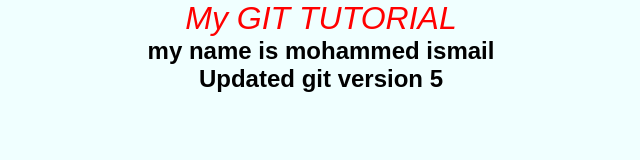
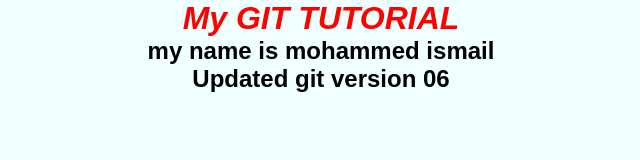
Before and after one commit to ismailmi/tutedude-tutorial, a plain HTML site: page index.html in a window 1280 px wide. Shown: the whole page, without its empty margins (319-959 px from the left). Drawn offline with Linux system fonts and the light colour scheme.

Commit message:
Updated Version 05

```diff
--- a/index.html
+++ b/index.html
@@ -10,7 +10,7 @@
 <body>
  <h1>My GIT TUTORIAL</h1>
  <h2>my name is mohammed ismail</h2>
- <h2>Updated git version 5 </h2>
+ <h2>Updated git version 06 </h2>
 
 </body>
 </html>
--- a/styles.css
+++ b/styles.css
@@ -10,7 +10,6 @@
 
 h1 {
     font-style: italic;
-    font-weight: 300;
     color: red;
     font-family: Arial, Helvetica, sans-serif;
 }
```
Also changed, not shown: notes.txt.
